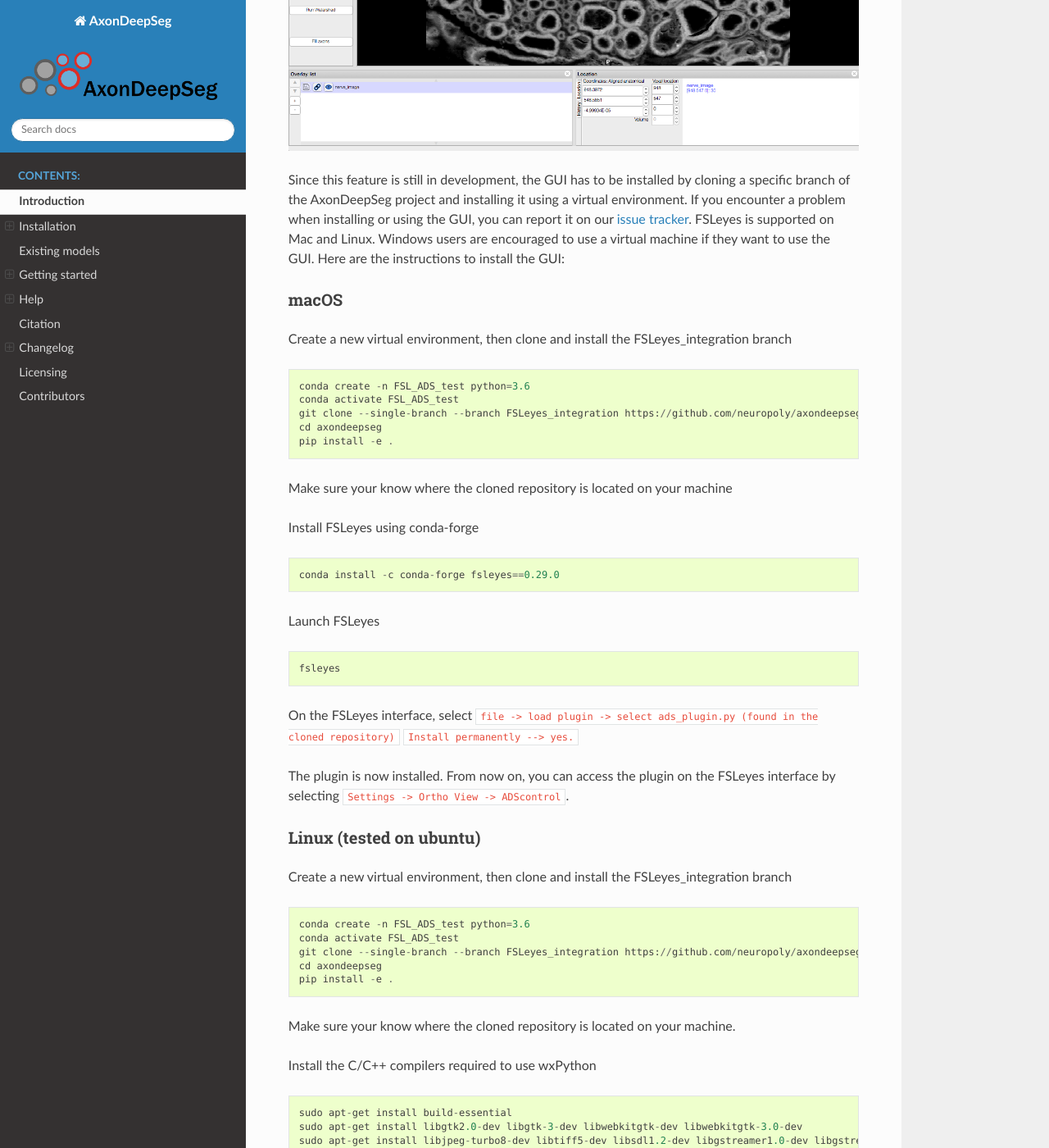
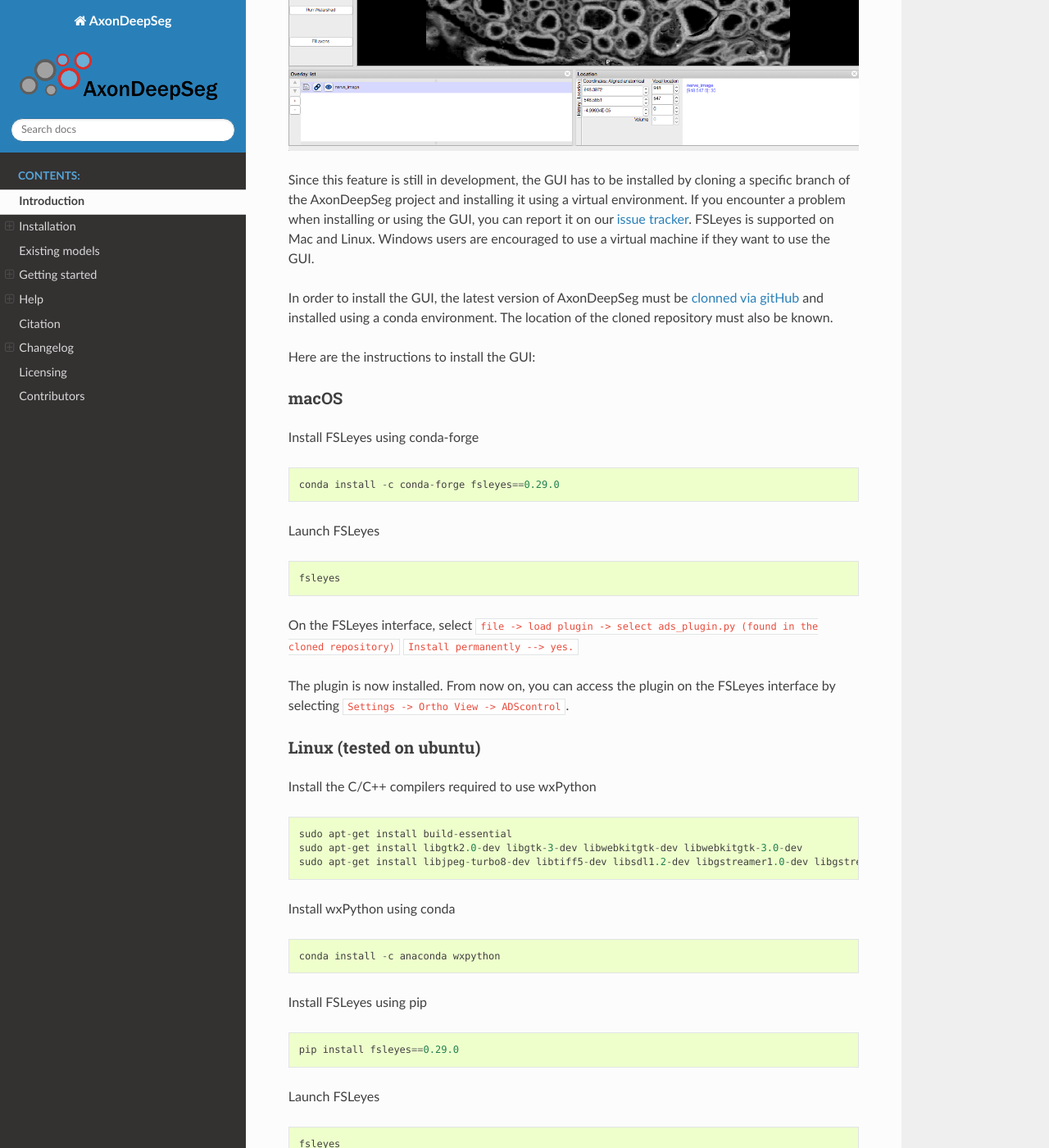
Before and after one commit to axondeepseg/axondeepseg, a Sphinx documentation site: the page built from docs/source/documentation.rst, in a window 1280 px wide and 1400 px high, scrolled down 4538 px. Shown: the whole window at 82% size. Built offline with Sphinx 7.4.7 and the Read the Docs theme 2.0.0, drawn with Linux system fonts in a browser that asks for light colours; some of the changed text lies outside the part shown.

Commit message:
#182 - Removed the re-installation of AxonDeepSeg

```diff
--- a/docs/source/documentation.rst
+++ b/docs/source/documentation.rst
@@ -153,20 +153,13 @@ A GUI for AxonDeepSeg is currently in developpment. This GUI is a plugin for the
 
 Since this feature is still in development, the GUI has to be installed by cloning a specific branch of the AxonDeepSeg project and installing it using a virtual environment. If you encounter a problem when installing or using the GUI, you can report it on our `issue tracker <https://github.com/neuropoly/axondeepseg/issues>`_.
 FSLeyes is supported on Mac and Linux. Windows users are encouraged to use a virtual machine if they want to use the GUI.
+
+In order to install the GUI, the latest version of AxonDeepSeg must be  `clonned via gitHub <https://axondeepseg.readthedocs.io/en/latest/documentation.html#latest-version-development>`_ and installed using a conda environment. The location of the cloned repository must also be known.
+
 Here are the instructions to install the GUI:
 
 macOS
 ~~~~~~~~~~~~~~~~~~~~~~~~~~~~~~~~~~~~~~~~~~~~~~~~~~~~~~~~~~~~~~~~~~~~~~~~~~~~~~~
-Create a new virtual environment, then clone and install the FSLeyes_integration branch ::
-
-           conda create -n FSL_ADS_test python=3.6
-           conda activate FSL_ADS_test
-           git clone --single-branch --branch FSLeyes_integration https://github.com/neuropoly/axondeepseg.git
-           cd axondeepseg
-           pip install -e .
-
-Make sure your know where the cloned repository is located on your machine
-
 Install FSLeyes using conda-forge ::
 
            conda install -c conda-forge fsleyes==0.29.0
@@ -182,16 +175,6 @@ The plugin is now installed. From now on, you can access the plugin on the FSLey
 
 Linux (tested on ubuntu)
 ~~~~~~~~~~~~~~~~~~~~~~~~~~~~~~~~~~~~~~~~~~~~~~~~~~~~~~~~~~~~~~~~~~~~~~~~~~~~~~~
-Create a new virtual environment, then clone and install the FSLeyes_integration branch ::
-
-           conda create -n FSL_ADS_test python=3.6
-           conda activate FSL_ADS_test
-           git clone --single-branch --branch FSLeyes_integration https://github.com/neuropoly/axondeepseg.git
-           cd axondeepseg
-           pip install -e .
-
-Make sure your know where the cloned repository is located on your machine.
-
 Install the C/C++ compilers required to use wxPython ::
 
            sudo apt-get install build-essential
@@ -218,6 +201,7 @@ The plugin is now installed. From now on, you can access the plugin on the FSLey
 Known issues
 ~~~~~~~~~~~~~~~~~~~~~~~~~~~~~~~~~~~~~~~~~~~~~~~~~~~~~~~~~~~~~~~~~~~~~~~~~~~~~~~
 1. The FSLeyes installation doesn't always work on Linux. Refer to the `FSLeyes installation guide <https://users.fmrib.ox.ac.uk/~paulmc/fsleyes/userdoc/latest/install.html>`_ if you need.
+2. There is currently a limitation which does not allow large images to be loaded into FSLeyes. On conventional hardware, images that have a dimention larger than 2048 pixels cannot be loaded. This issue should be fixed in an upcoming version of FSLeyes.
 
 Testing the installation
 -------------------------------------------------------------------------------
```
